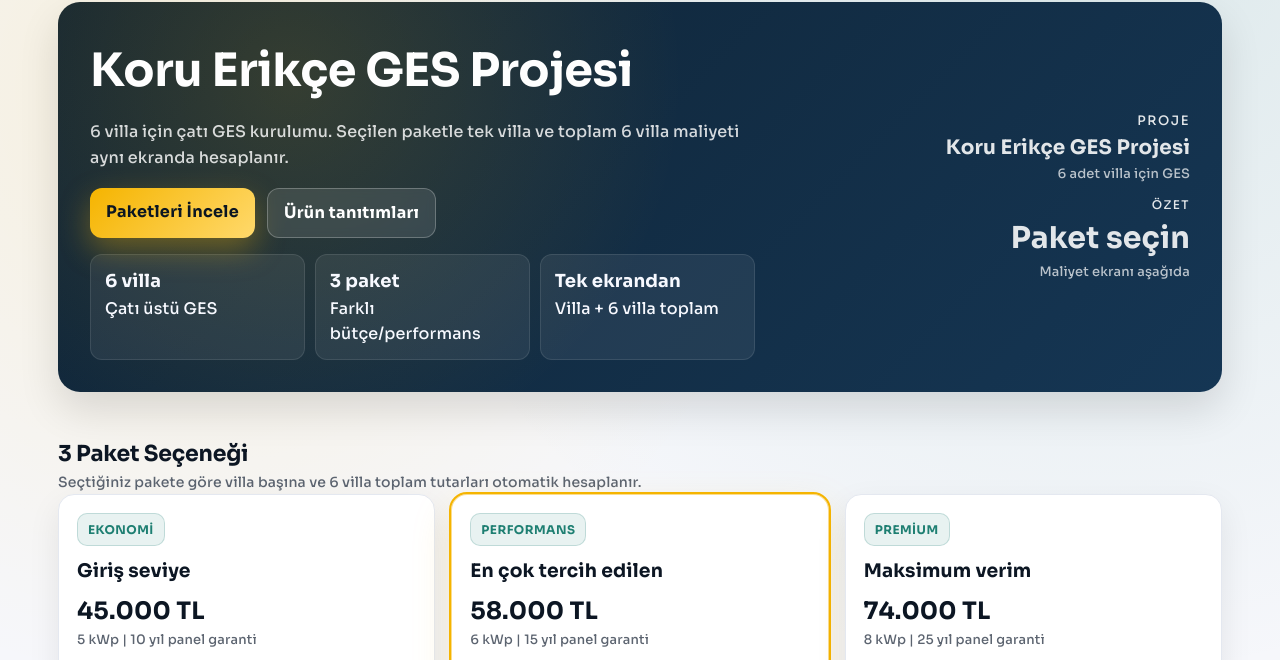
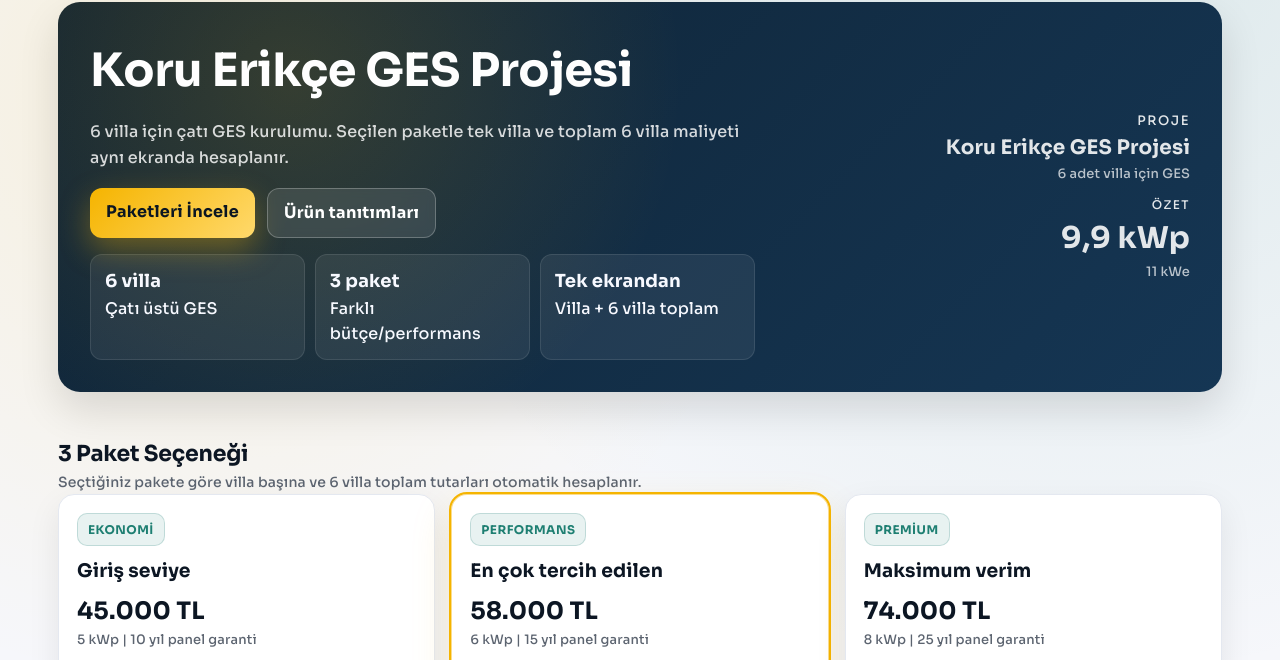
Before and after one commit to furkandiinc1/solarteklif, a plain HTML site: page index.html in a window 1280 px wide. Shown: the part 80-740 px from the top of the page. Drawn offline with Linux system fonts and the light colour scheme.

Commit message:
update hero power values

```diff
--- a/index.html
+++ b/index.html
@@ -42,8 +42,8 @@
           <div class="title">Koru Erikçe GES Projesi</div>
           <div class="subtitle">6 adet villa için GES</div>
           <div class="uptime">Özet</div>
-          <div class="value">Paket seçin</div>
-          <div class="subtitle">Maliyet ekranı aşağıda</div>
+          <div class="value">9,9 kWp</div>
+          <div class="subtitle">11 kWe</div>
         </div>
       </div>
     </div>
```
